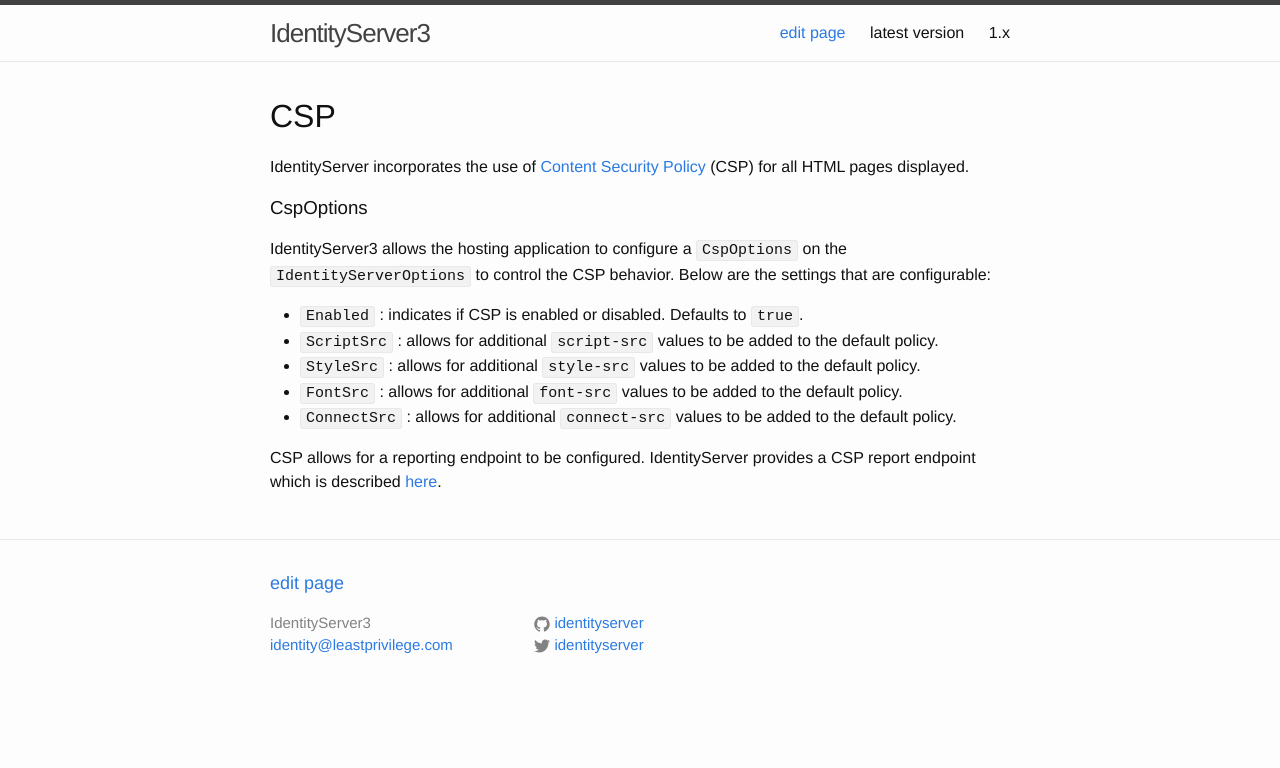
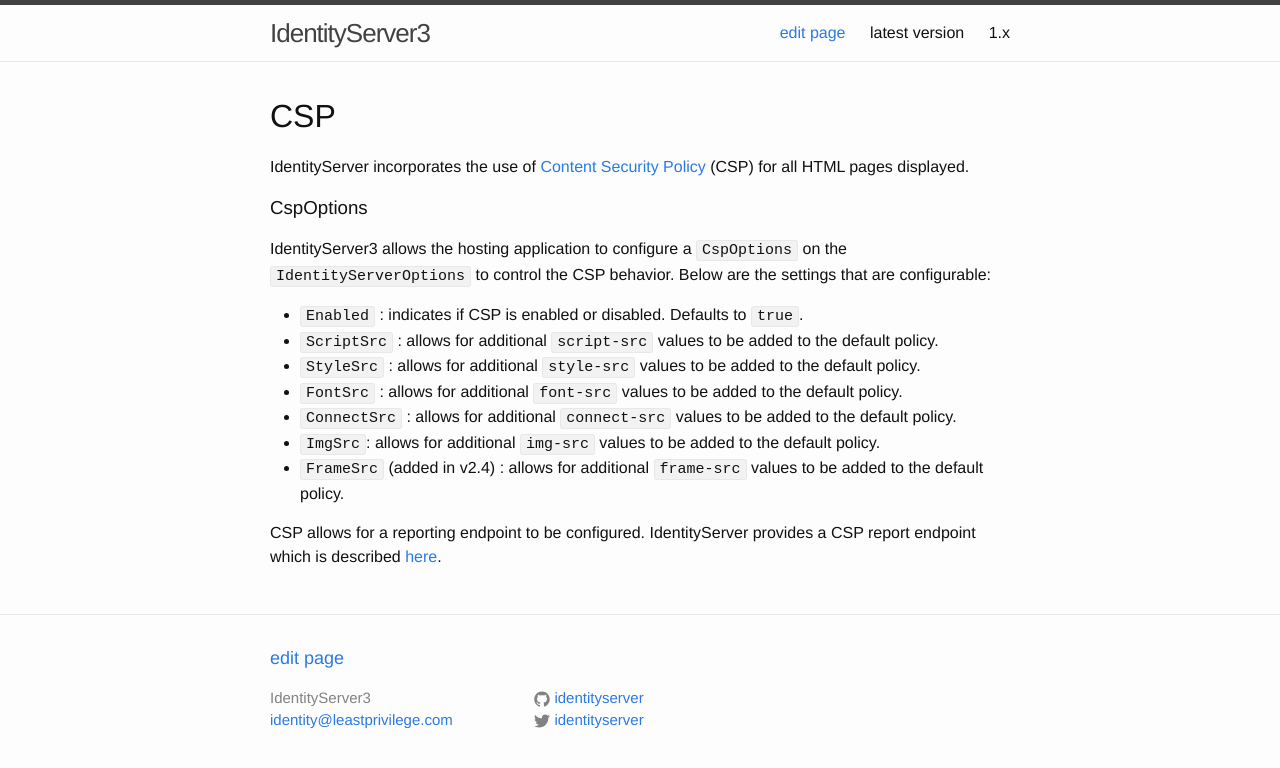
Before and after one commit to IdentityServer/Documentation, a Jekyll site: the page built from docsv2/advanced/csp.md, in a window 1280 px wide. Shown: the top 768 px of the page. Built offline with Jekyll 4.4.1, drawn with Linux system fonts in a browser that asks for light colours; Markdown is read by kramdown in place of the engine named in the settings.

Commit message:
Update csp.md

```diff
--- a/docsv2/advanced/csp.md
+++ b/docsv2/advanced/csp.md
@@ -15,5 +15,7 @@
 * `StyleSrc` : allows for additional `style-src` values to be added to the default policy.
 * `FontSrc` : allows for additional `font-src` values to be added to the default policy.
 * `ConnectSrc` : allows for additional `connect-src` values to be added to the default policy.
+* `ImgSrc`: allows for additional `img-src` values to be added to the default policy.
+* `FrameSrc` (added in v2.4) : allows for additional `frame-src` values to be added to the default policy.
 
 CSP allows for a reporting endpoint to be configured. IdentityServer provides a CSP report endpoint which is described [here](../endpoints/csp.html).
```
